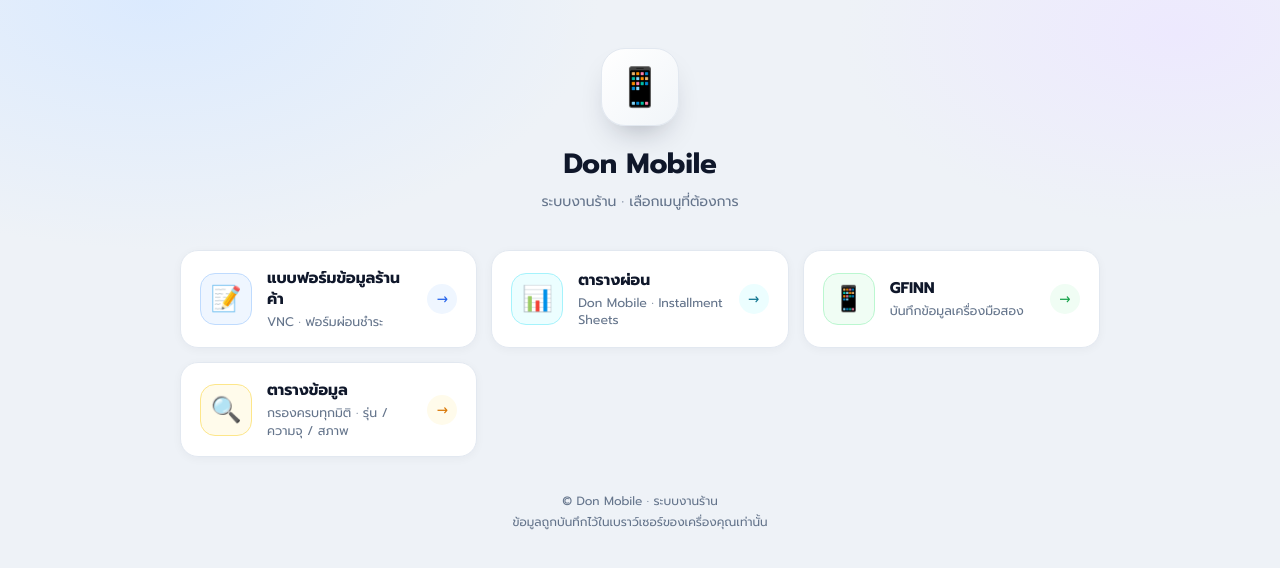
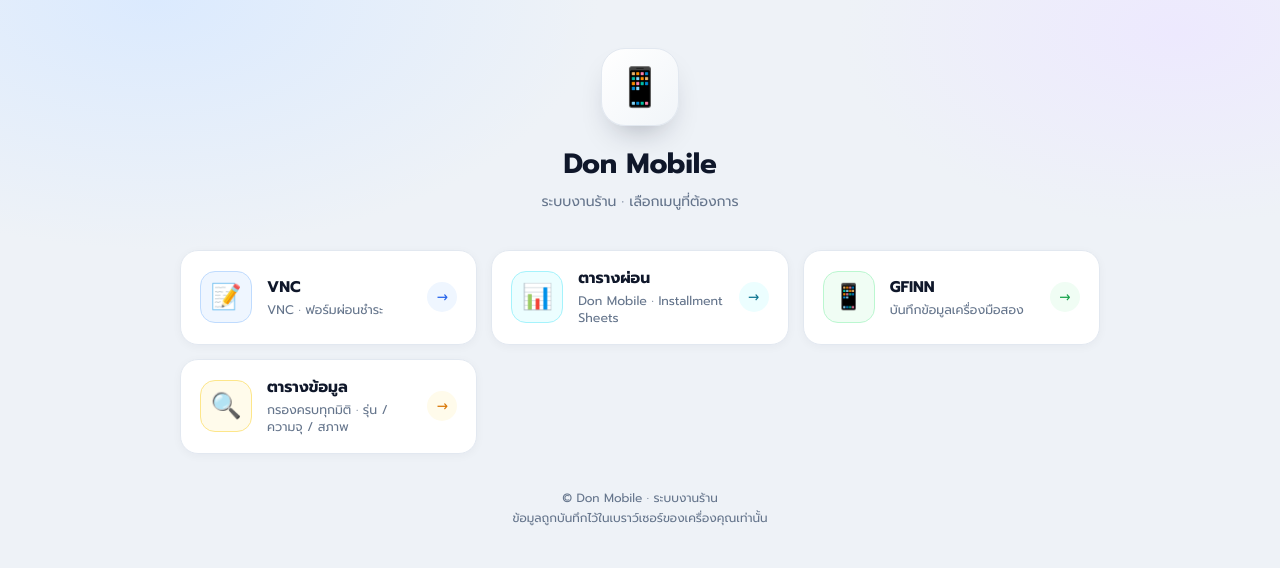
Before and after one commit to narak-ner/don, a plain HTML site: page index.html in a window 1280 px wide. Drawn offline with Linux system fonts and the light colour scheme.

Commit message:
Change card title from 'แบบฟอร์มข้อมูลร้านค้า' to 'VNC'

```diff
--- a/index.html
+++ b/index.html
@@ -186,7 +186,7 @@
        style="--accent:#2563eb; --accent-soft:#eff6ff; --accent-line:#bfdbfe;">
       <div class="card-icon">📝</div>
       <div class="card-tx">
-        <h2>แบบฟอร์มข้อมูลร้านค้า</h2>
+        <h2>VNC</h2>
         <p>VNC · ฟอร์มผ่อนชำระ</p>
       </div>
       <span class="card-arrow" aria-hidden="true">→</span>
```
